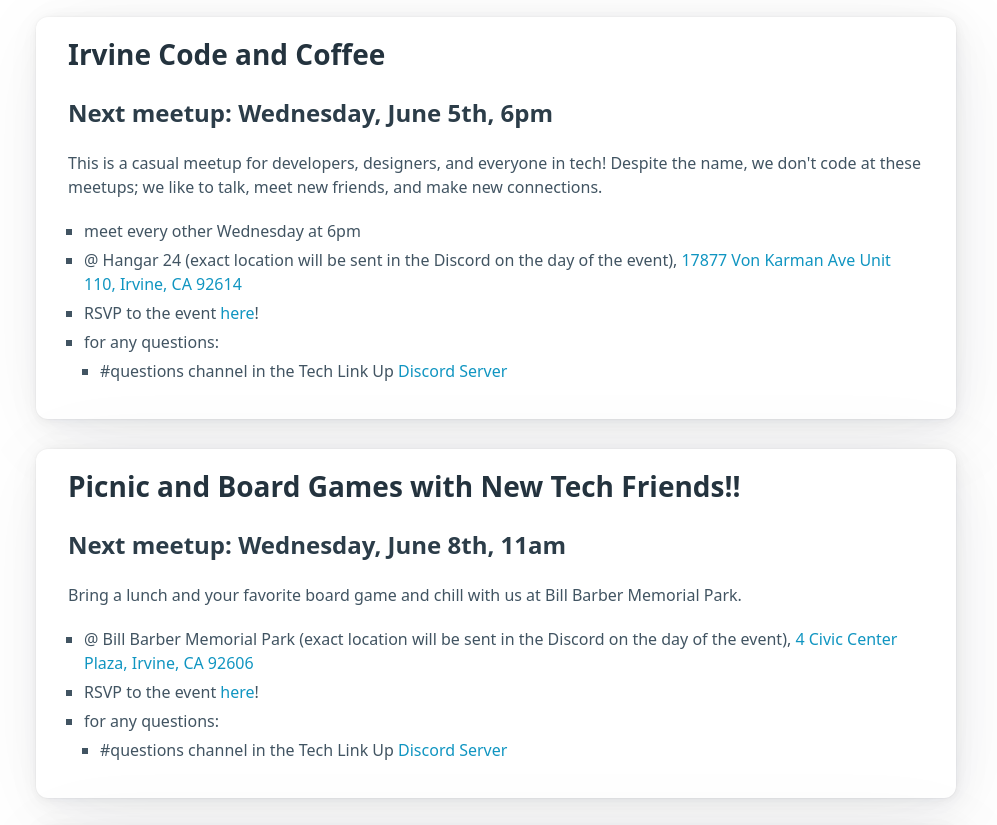
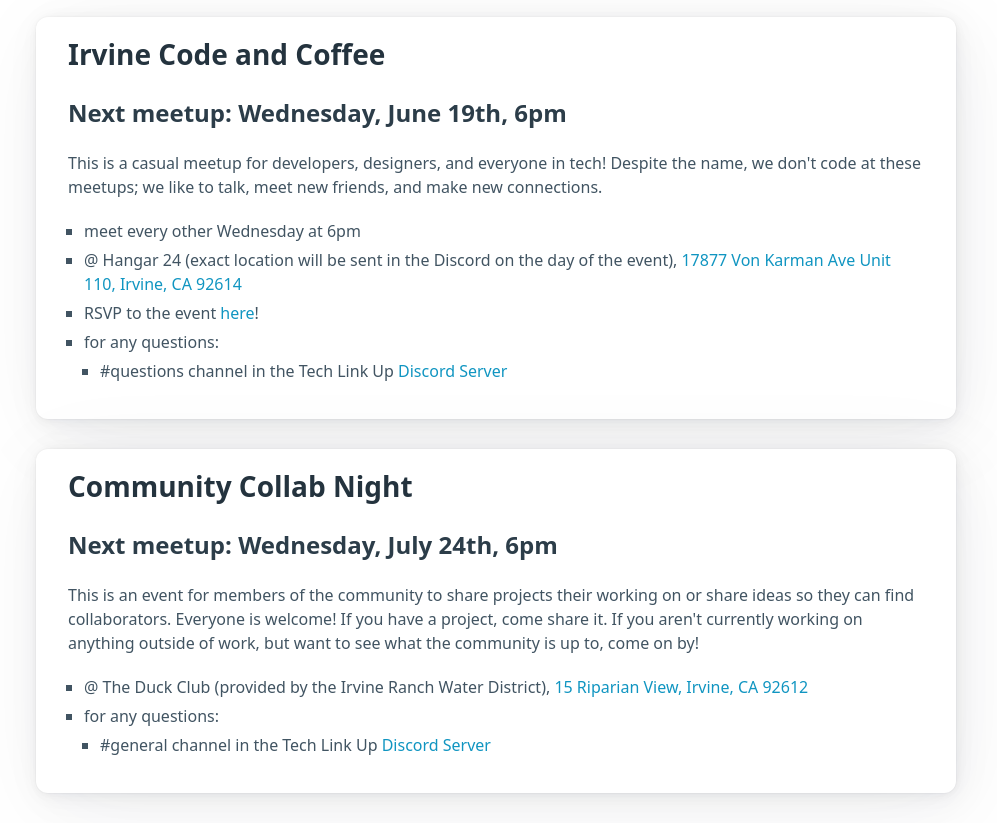
Before and after one commit to yujioshiro/personal-website, a Gatsby site: page /meetup in a window 1280 px wide. Shown: the part 107-932 px from the top of the page, without its empty margins (144-1141 px from the left). Built offline with nearby package versions, Linux system fonts and the light colour scheme; Gatsby itself is replaced by a stand-in of ours.

Commit message:
Update meetup info

```diff
--- a/src/pages/meetup/index.jsx
+++ b/src/pages/meetup/index.jsx
@@ -26,12 +26,12 @@
       <div class="">
         <article>
           <h2>Irvine Code and Coffee</h2>
-          <h3>Next meetup: Wednesday, June 5th, 6pm</h3>
+          <h3>Next meetup: Wednesday, June 19th, 6pm</h3>
           <p>This is a casual meetup for developers, designers, and everyone in tech! Despite the name, we don't code at these meetups; we like to talk, meet new friends, and make new connections.</p>
           <ul>
             <li>meet every other Wednesday at 6pm</li>
             <li>@ Hangar 24 (exact location will be sent in the Discord on the day of the event), <a href="https://maps.app.goo.gl/SUDHHD31Qq2J8Yqc7">17877 Von Karman Ave Unit 110, Irvine, CA 92614</a></li>
-            <li>RSVP to the event <a href="https://www.meetup.com/oc-tech-link-up/events/300520670" target='_blank'>here</a>!</li>
+            <li>RSVP to the event <a href="https://www.meetup.com/oc-tech-link-up/events/300662990" target='_blank'>here</a>!</li>
             <li>for any questions:
               <ul>
                 <li>#questions channel in the Tech Link Up <a href="https://discord.com/channels/1187489446245961748/1187489446245961751" target='_blank'>Discord Server</a></li>
@@ -41,7 +41,7 @@
         </article>
       </div>
 
-      <div class="">
+      {/* <div class="">
         <article>
           <h2>Picnic and Board Games with New Tech Friends!!</h2>
           <h3>Next meetup: Wednesday, June 8th, 11am</h3>
@@ -56,7 +56,7 @@
             </li>
           </ul>
         </article>
-      </div>
+      </div> */}
 
       <div class="">
         <article>
```
